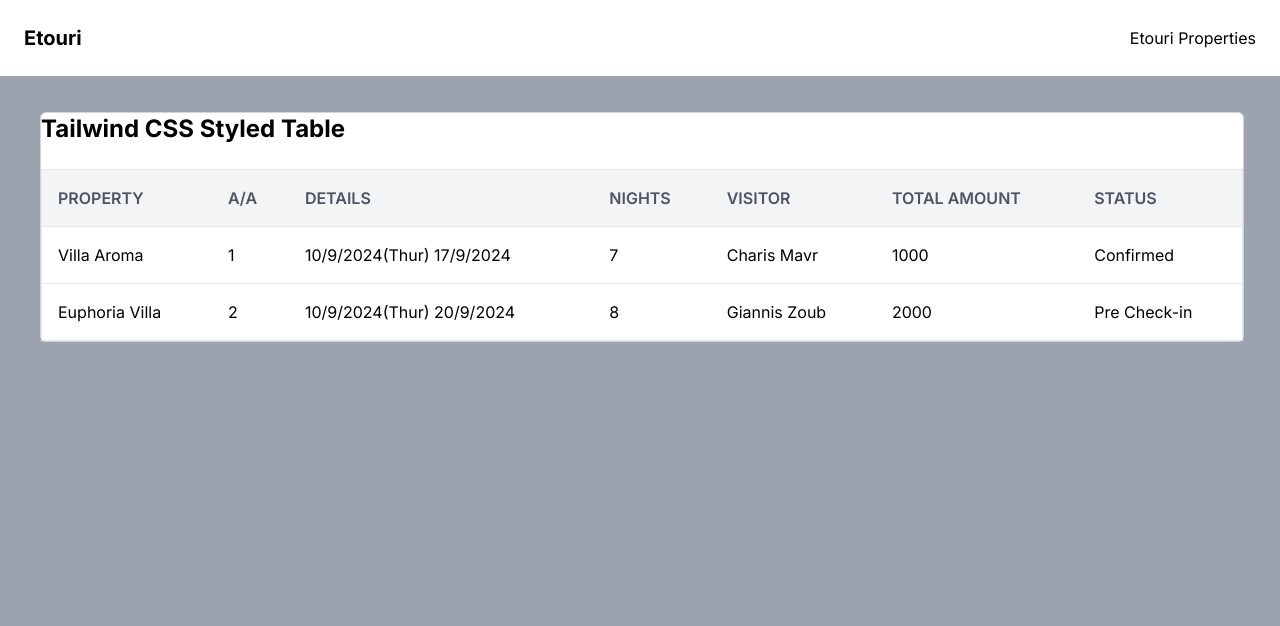
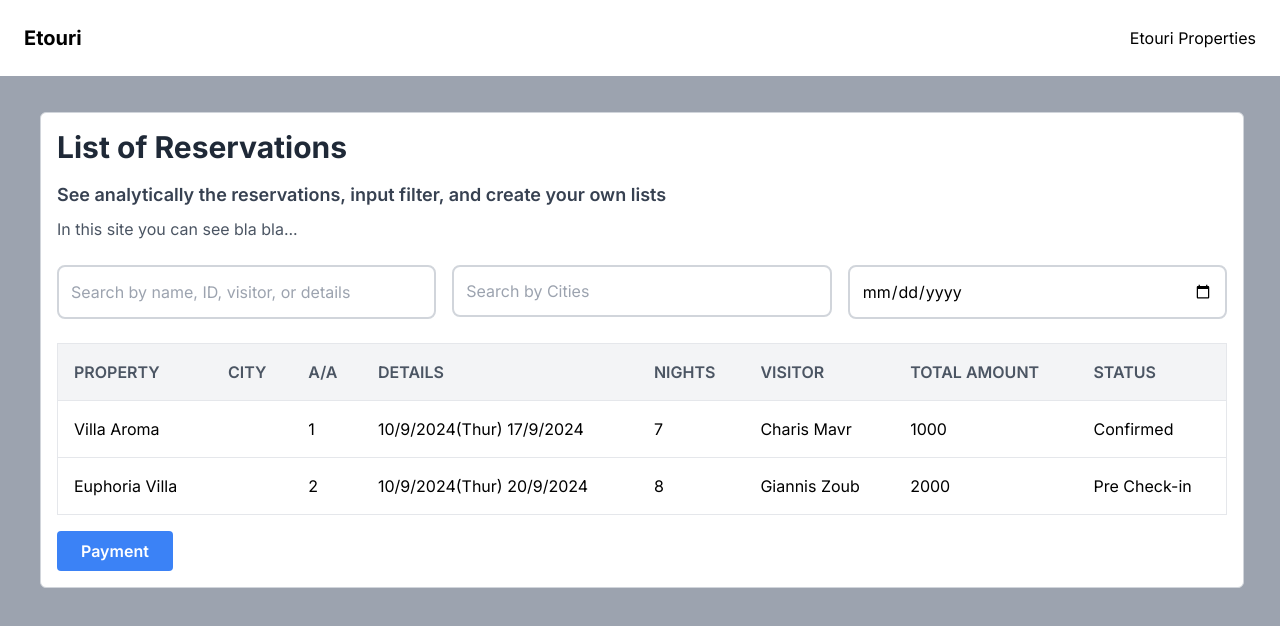
Before and after one commit to harmavr/guests, a Next.js app: page /etouri-properties in a window 1280 px wide. Shown: the top 626 px of the page. Built offline with nearby package versions, Linux system fonts and the light colour scheme.

Commit message:
update the properties page and add search functionality

```diff
--- a/app/etouri-properties/page.tsx
+++ b/app/etouri-properties/page.tsx
@@ -1,29 +1,144 @@
 "use client";
 
-import React, { useState } from "react";
+import React, { useEffect, useState } from "react";
 import { useSelector } from "react-redux";
 import { Properties } from "../lib/types";
 import PropertiesModal from "./propertiesModal";
+import PaymentsModal from "./paymentsModal";
 
 export default function EtouriProperties() {
   const properties = useSelector((state: Properties) => state.properties);
   const [openModal, setOpenModal] = useState(false);
+  const [openPaymentModal, setOpenPaymentModal] = useState(false);
+  const [loading, setLoading] = useState(false);
   const [row, setRow] = useState(0);
+  const [resultList, setResultList] = useState<Properties[]>([]);
+  const [dropdownList, setDropdownList] = useState<Properties[]>([]);
+  const [isOpenDropdown, setIsOpenDropdown] = useState(false);
+
+  const [propertyFromDropdown, setPropertyFromDropdown] = useState("");
+
+  const [propertyArray, setPropertyArray] = useState<Properties[]>([]);
 
   const modalHandler = () => {
     setOpenModal(!openModal);
   };
 
+  const paymentsModalHandler = () => {
+    setOpenPaymentModal(!openPaymentModal);
+  };
+
+  const handleSearch = (term: string) => {
+    console.log(term);
+
+    setLoading(true);
+    setTimeout(() => {
+      const resultsArray = properties.filter((el: Properties) => {
+        console.log(el.id.toString().includes(term.toLowerCase()));
+
+        el.name.toLowerCase().includes(term.toLowerCase()) ||
+          el.id.toString().includes(term.toLowerCase()) ||
+          el.visitor.toLowerCase().includes(term.toLowerCase()) ||
+          el.details.toLowerCase().includes(term.toLowerCase());
+        return;
+      });
+      setResultList(resultsArray);
+      setLoading(false);
+    }, 2000);
+  };
+
+  const handleSearchForProperties = (term: string) => {
+    const resultsArray = properties.filter((el: Properties) =>
+      el.city.toLowerCase().includes(term.toLowerCase())
+    );
+    setPropertyArray(resultsArray);
+  };
+
+  const handleOptionClick = (city: string) => {
+    setPropertyFromDropdown(city);
+    setIsOpenDropdown(false);
+
+    const filteredResults = properties.filter((el: Properties) =>
+      el.city.toLowerCase().includes(city.toLowerCase())
+    );
+    setResultList(filteredResults);
+  };
+
   return (
-    <div className="container mx-auto">
-      <h1 className="text-2xl font-bold mb-6">Tailwind CSS Styled Table</h1>
+    <div className="container mx-auto p-4">
+      <h2 className="text-3xl font-bold mb-4 text-gray-800">
+        List of Reservations
+      </h2>
+      <h1 className="text-lg font-semibold text-gray-700 mb-2">
+        See analytically the reservations, input filter, and create your own
+        lists
+      </h1>
+      <h3 className="text-base text-gray-600 mb-6">
+        In this site you can see bla bla...
+      </h3>
 
-      <div className="overflow-x-auto">
+      <div className="grid grid-cols-1 md:grid-cols-3 gap-4 mb-6">
+        {/* Search by name, ID, visitor, or details */}
+        <input
+          className="border-2 border-gray-300 rounded-lg p-3 focus:border-blue-500 focus:ring-blue-500 transition-all outline-none"
+          type="search"
+          placeholder="Search by name, ID, visitor, or details"
+          onChange={(e) => handleSearch(e.target.value)}
+        />
+
+        {/* Search by cities */}
+        <div className="relative">
+          <input
+            className="w-full border-2 border-gray-300 rounded-lg p-3 focus:border-blue-500 focus:ring-blue-500 transition-all outline-none"
+            type="search"
+            placeholder="Search by Cities"
+            name="city"
+            value={propertyFromDropdown}
+            onClick={() => setIsOpenDropdown(!isOpenDropdown)}
+            onChange={(e) => {
+              setPropertyFromDropdown(e.target.value);
+              handleSearchForProperties(e.target.value);
+              setIsOpenDropdown(true);
+            }}
+          />
+          {/* Dropdown */}
+          {isOpenDropdown && (
+            <ul className="absolute w-full bg-white border border-gray-200 rounded-lg shadow-lg mt-1 max-h-48 overflow-y-auto z-10">
+              {/* Filter distinct city values */}
+              {[...new Set(propertyArray.map((el: Properties) => el.city))].map(
+                (city, index) => (
+                  <li
+                    key={index}
+                    className="px-4 py-2 cursor-pointer hover:bg-gray-100 hover:text-blue-600 transition-all"
+                    onClick={() => handleOptionClick(city)}
+                  >
+                    {city}
+                  </li>
+                )
+              )}
+            </ul>
+          )}
+        </div>
+
+        {/* Date Input */}
+        <input
+          className="border-2 border-gray-300 rounded-lg p-3 focus:border-blue-500 focus:ring-blue-500 transition-all outline-none"
+          type="date"
+          placeholder="Date"
+          onChange={(e) => handleSearch(e.target.value)}
+        />
+      </div>
+
+      <div className="flex flex-col">
+        {/* Table for Properties */}
         <table className="min-w-full bg-white border border-gray-200 rounded-lg">
           <thead>
             <tr className="bg-gray-100 border-b">
               <th className="text-left p-4 text-gray-600 font-semibold">
                 PROPERTY
+              </th>
+              <th className="text-left p-4 text-gray-600 font-semibold">
+                CITY
               </th>
               <th className="text-left p-4 text-gray-600 font-semibold">A/A</th>
               <th className="text-left p-4 text-gray-600 font-semibold">
@@ -43,37 +158,85 @@ export default function EtouriProperties() {
               </th>
             </tr>
           </thead>
-          {properties.map((el: Properties, index: number) => (
-            <>
-              <tbody>
+
+          <tbody>
+            {/* Display Loader if loading */}
+            {loading ? (
+              <tr>
+                <td className="text-center p-4" colSpan={7}>
+                  <div>Loading...</div>
+                </td>
+              </tr>
+            ) : resultList.length > 0 ? (
+              resultList.map((el: Properties, index: number) => (
                 <tr
-                  className="border-b hover:bg-gray-50"
+                  key={el.id}
+                  className="border-b hover:bg-gray-50 cursor-pointer"
                   onClick={() => {
                     modalHandler();
                     setRow(index);
                   }}
                 >
                   <td className="p-4">{el.name}</td>
+                  <td className="p-4">{el.city}</td>
                   <td className="p-4">{el.id}</td>
                   <td className="p-4">{el.details}</td>
                   <td className="p-4">{el.nights}</td>
                   <td className="p-4">{el.visitor}</td>
-
                   <td className="p-4">{el.total_amount}</td>
                   <td className="p-4">{el.status}</td>
                 </tr>
-              </tbody>
-            </>
-          ))}
+              ))
+            ) : (
+              properties.map((el: Properties, index: number) => (
+                <tr
+                  key={el.id}
+                  className="border-b hover:bg-gray-50 cursor-pointer"
+                  onClick={() => {
+                    modalHandler();
+                    setRow(index);
+                  }}
+                >
+                  <td className="p-4">{el.name}</td>
+                  <td className="p-4">{el.city}</td>
+                  <td className="p-4">{el.id}</td>
+                  <td className="p-4">{el.details}</td>
+                  <td className="p-4">{el.nights}</td>
+                  <td className="p-4">{el.visitor}</td>
+                  <td className="p-4">{el.total_amount}</td>
+                  <td className="p-4">{el.status}</td>
+                </tr>
+              ))
+            )}
+          </tbody>
         </table>
+
+        {/* Payment Button */}
+        <div className="mt-4">
+          <button
+            className="rounded bg-blue-500 text-white px-6 py-2 font-semibold hover:bg-blue-600 transition-all"
+            onClick={() => setOpenPaymentModal(true)}
+          >
+            Payment
+          </button>
+        </div>
       </div>
 
+      {/* Payment Modal */}
+      {openPaymentModal && (
+        <PaymentsModal
+          open={openPaymentModal}
+          modalHandler={paymentsModalHandler}
+        />
+      )}
+
+      {/* Properties Modal */}
       {openModal && (
         <PropertiesModal
           properties={properties}
           openModal={openModal}
           row={row}
-          modalHandler={() => modalHandler()}
+          modalHandler={modalHandler}
         />
       )}
     </div>
```
